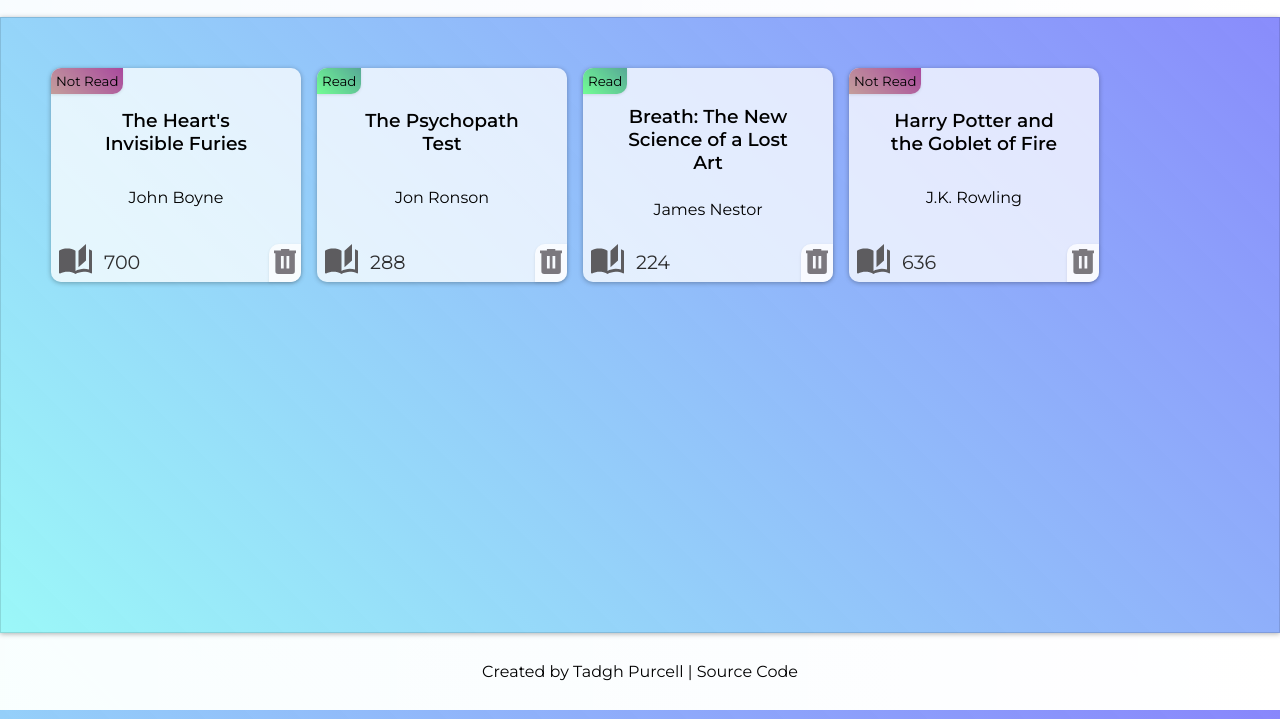
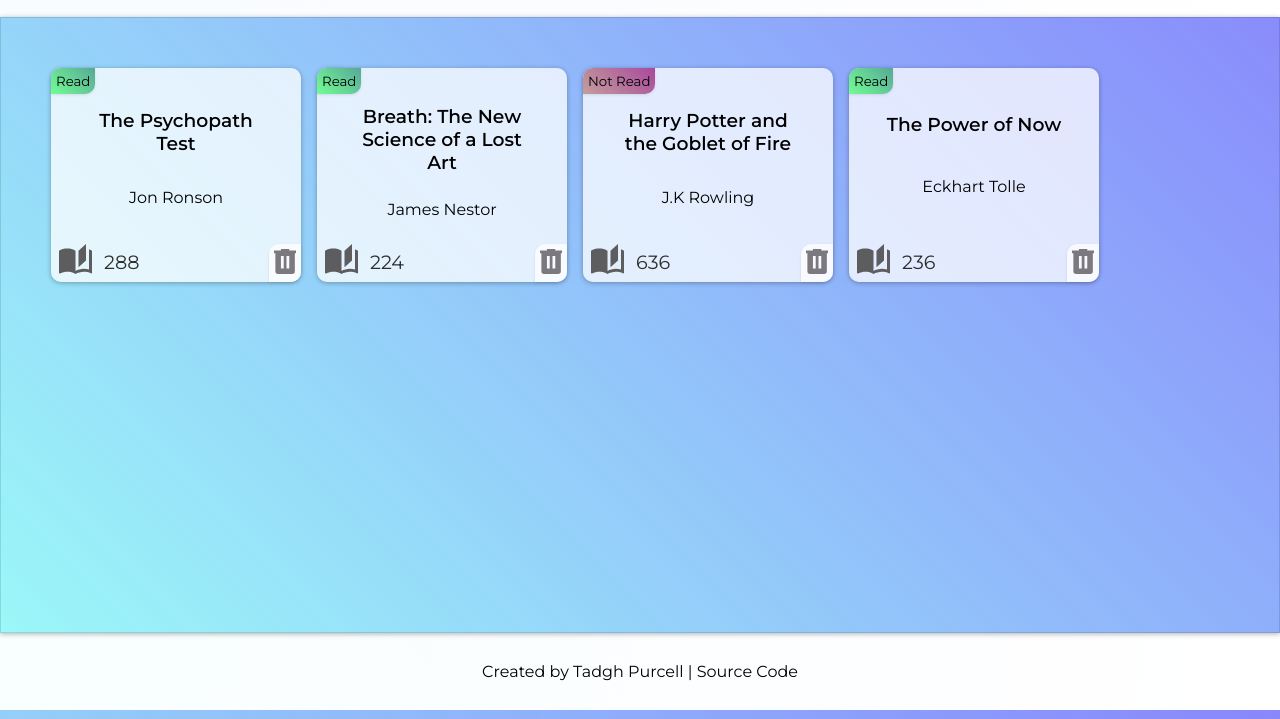
Before and after one commit to BigSmokeyBacon/library, a website: page index.html in a window 1280 px wide. Both pictures are taken after a click on the button 284 px from the left and 344 px from the top of the page. Shown: the part 81-800 px from the top of the page. Drawn offline with Linux system fonts and the light colour scheme.

Commit message:
Fix bug where some cards reloaded upon deletion

```diff
--- a/index.html
+++ b/index.html
@@ -58,7 +58,7 @@
     </form>
 
     <div class="book-display">
-      <div class="card card--4">
+      <!-- <div class="card card--4">
         <h3 class="card-title">The Heart's Invisible Furies</h3>
         <p class="card-author">John Boyne</p>
         <div class="card-pages">
@@ -162,7 +162,7 @@
             </svg>
           </button>
         </div>
-      </div>
+      </div> -->
     </div>
 
     <div class="footer">
--- a/script.js
+++ b/script.js
@@ -8,12 +8,15 @@
 const pagesInput = document.querySelector("#pages");
 const statusInput = document.querySelector("#status");
 
-const btnCardRead = [...document.querySelectorAll(".btn-card-read")].reverse();
 const btnNew = document.querySelector(".btn-new");
 const btnClose = document.querySelector(".btn-close");
 const btnFormRead = document.querySelector(".btn-form-status");
 const btnSubmit = document.querySelector(".btn-form-submit");
-const btnRemoveBook = [...document.querySelectorAll(".btn-card-remove")];
+// const btnRemoveBook = [
+//   ...document.querySelectorAll(".btn-card-remove"),
+// ].reverse();
+
+let updateHTML = true;
 
 const myLibrary = [];
 
@@ -55,6 +58,40 @@
 myLibrary.push(breath);
 myLibrary.push(psychopathTest);
 myLibrary.push(heartsInvisibleFuries);
+
+myLibrary.forEach((book, i) => {
+  bookDisplay.insertAdjacentHTML(
+    "afterbegin",
+    `<div class="card card--${i}">
+      <h3 class="card-title">${book.title}</h3>
+      <p class="card-author">${book.author}</p>
+      <div class="card-pages">
+      <svg xmlns="http://www.w3.org/2000/svg" viewBox="1 2 22 20">
+      <path
+      d="M19 2L14 6.5V17.5L19 13V2M6.5 5C4.55 5 2.45 5.4 1 6.5V21.16C1 21.41 1.25 21.66 1.5 21.66C1.6 21.66 1.65 21.59 1.75 21.59C3.1 20.94 5.05 20.5 6.5 20.5C8.45 20.5 10.55 20.9 12 22C13.35 21.15 15.8 20.5 17.5 20.5C19.15 20.5 20.85 20.81 22.25 21.56C22.35 21.61 22.4 21.59 22.5 21.59C22.75 21.59 23 21.34 23 21.09V6.5C22.4 6.05 21.75 5.75 21 5.5V19C19.9 18.65 18.7 18.5 17.5 18.5C15.8 18.5 13.35 19.15 12 20V6.5C10.55 5.4 8.45 5 6.5 5Z"
+      /></svg
+      ><span>${book.pages}</span>
+      </div>
+      <div class="card-btns">
+      <button class="btn btn-card-read ${
+        book.readStatus === "true" ? "read" : ""
+      }" type="button">${
+      book.readStatus === "true" ? "Read" : "Not Read"
+    }</button>
+      <button class="btn btn-card-remove" type="button">
+    <svg xmlns="http://www.w3.org/2000/svg" viewBox="4 3 16 18">
+    <path
+    d="M9,3V4H4V6H5V19A2,2 0 0,0 7,21H17A2,2 0 0,0 19,19V6H20V4H15V3H9M9,8H11V17H9V8M13,8H15V17H13V8Z"
+    />
+    </svg>
+    </div>`
+  );
+});
+
+const btnCardRead = [...document.querySelectorAll(".btn-card-read")].reverse();
+let btnRemoveBook = [
+  ...document.querySelectorAll(".btn-card-remove"),
+].reverse();
 
 const clearInputs = function () {
   titleInput.value = "";
@@ -172,9 +209,23 @@
   }
 });
 
-btnRemoveBook.forEach(function (btn, i) {
+let counter = 0;
+btnRemoveBook.forEach(function (btn, i, arr) {
   btn.addEventListener("click", function () {
+    console.log(i - counter);
+    counter++;
+    btnRemoveBook.splice(i, 1);
+
+    console.log(btnRemoveBook.length);
+    console.log(btnRemoveBook);
+    console.log(btn);
+    console.log(i);
+    myLibrary.splice(-counter, 1);
+    console.log(myLibrary);
     document.querySelector(`.card--${i}`).remove();
-    myLibrary.splice(i, 1);
+    btnRemoveBook = [
+      ...document.querySelectorAll(".btn-card-remove"),
+    ].reverse();
+    console.log(btnRemoveBook);
   });
 });
```
